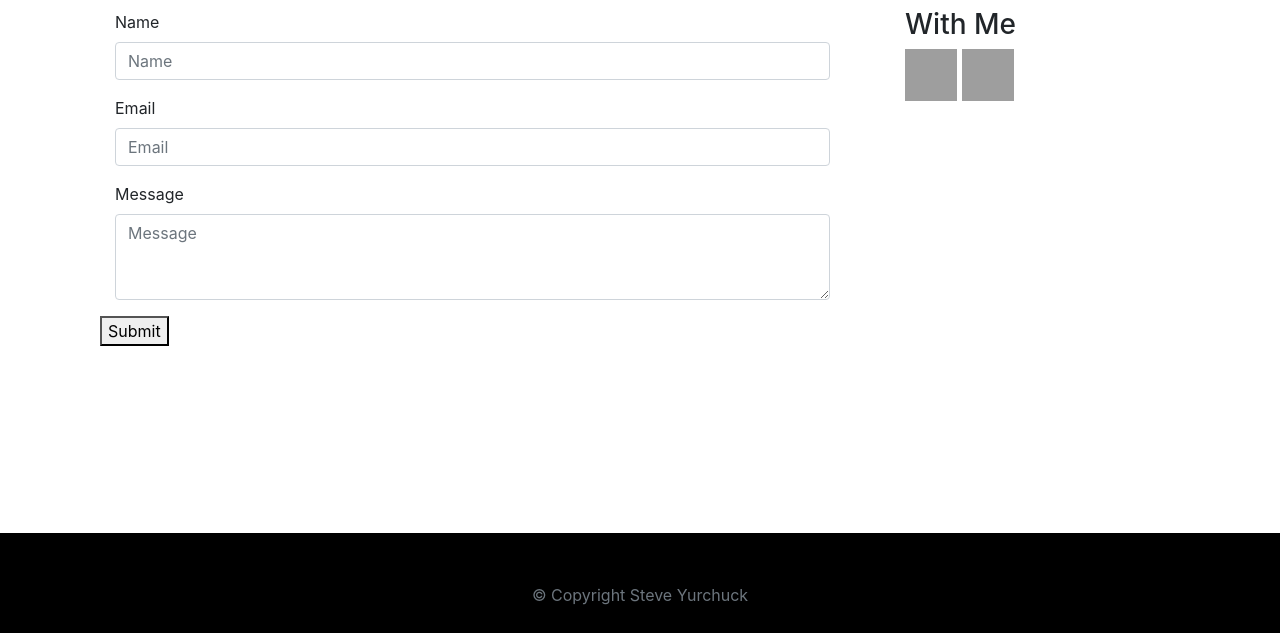
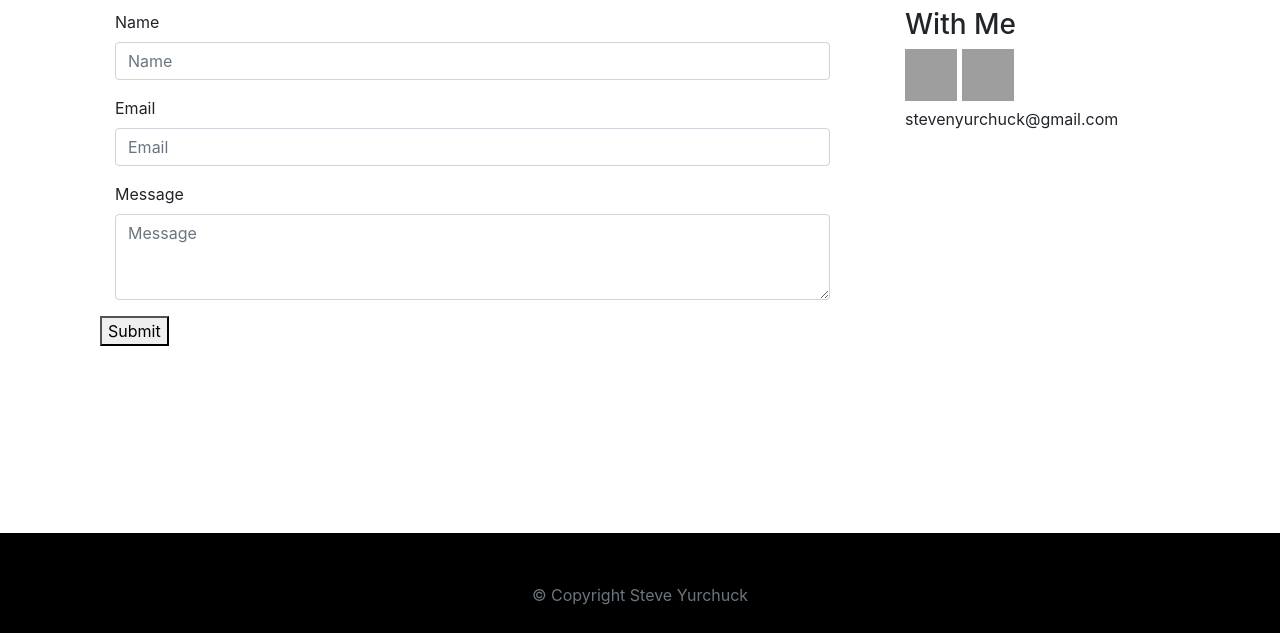
Before and after one commit to steve27519/SteveYurchuck.github.io, a plain HTML site: page contact.html in a window 1280 px wide. Shown: the part 167-800 px from the top of the page. Drawn offline with nearby package versions, Linux system fonts and the light colour scheme; grey boxes are pictures that could not be loaded.

Commit message:
email added

```diff
--- a/contact.html
+++ b/contact.html
@@ -71,6 +71,7 @@
         <span class="image"></span>
       </a>
     </div>
+    stevenyurchuck@gmail.com
   </div>
 
   <!-- Start of container -->
```
